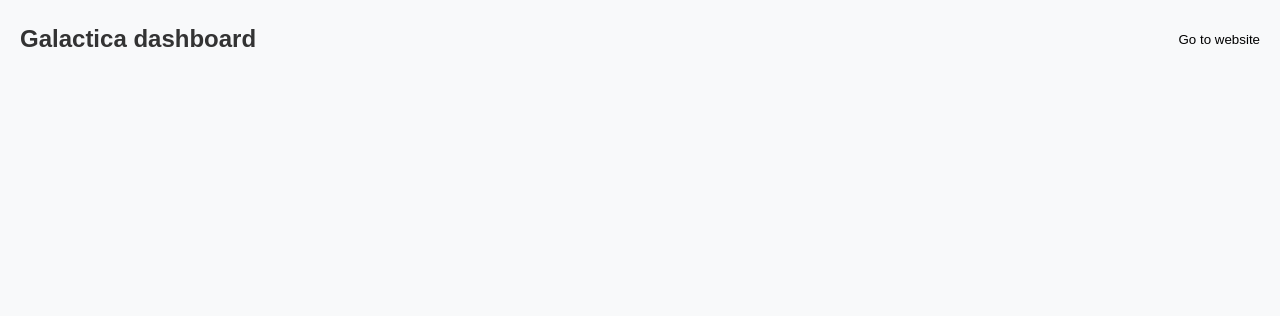
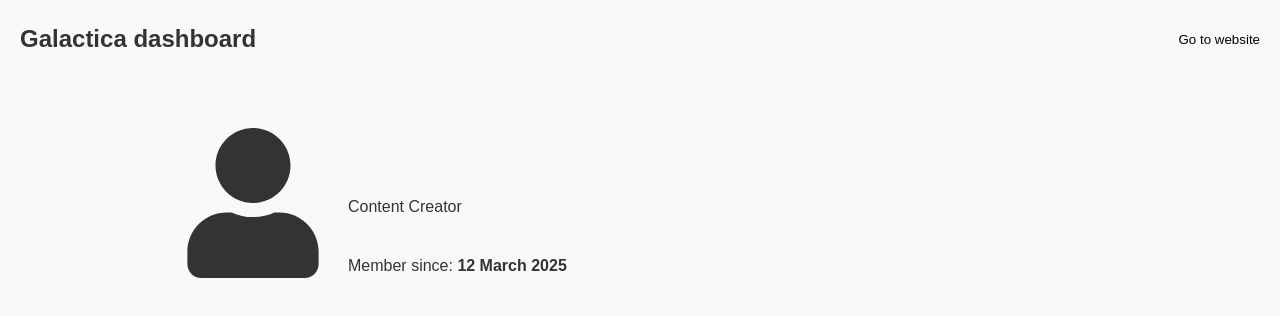
Before and after one commit to app-video-platform/video-platform-ui, a React app: page /dashboard in a window 1280 px wide. Shown: the top 316 px of the page. Built offline with nearby package versions, Linux system fonts and the light colour scheme; no server answers.

Commit message:
add user dashboard in dasboard cmp

```diff
--- a/src/galactica-app/dashboard/dashboard.component.tsx
+++ b/src/galactica-app/dashboard/dashboard.component.tsx
@@ -6,6 +6,7 @@ import { RootState } from '../../store/store';
 import UserProfileDropdown from '../../components/user-profile/user-profile.component';
 
 import './dashboard.styles.scss';
+import UserDashboard from '../user-dashboard/user-dashboard.component';
 
 const Dashboard: React.FC = () => {
   const navigate = useNavigate();
@@ -18,6 +19,7 @@ const Dashboard: React.FC = () => {
         <UserProfileDropdown />
       </div>
       <div className='dashboard-outlet'>
+        <UserDashboard />
         <Outlet />
       </div>
     </div>
```
